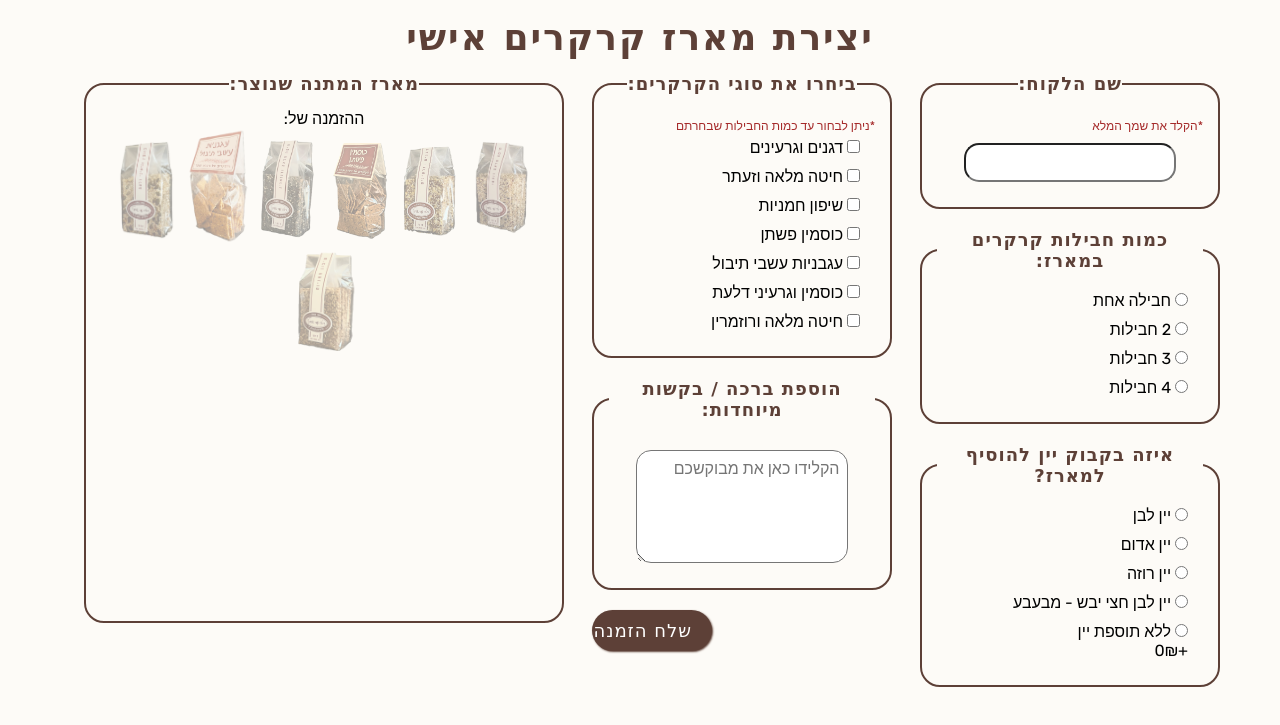
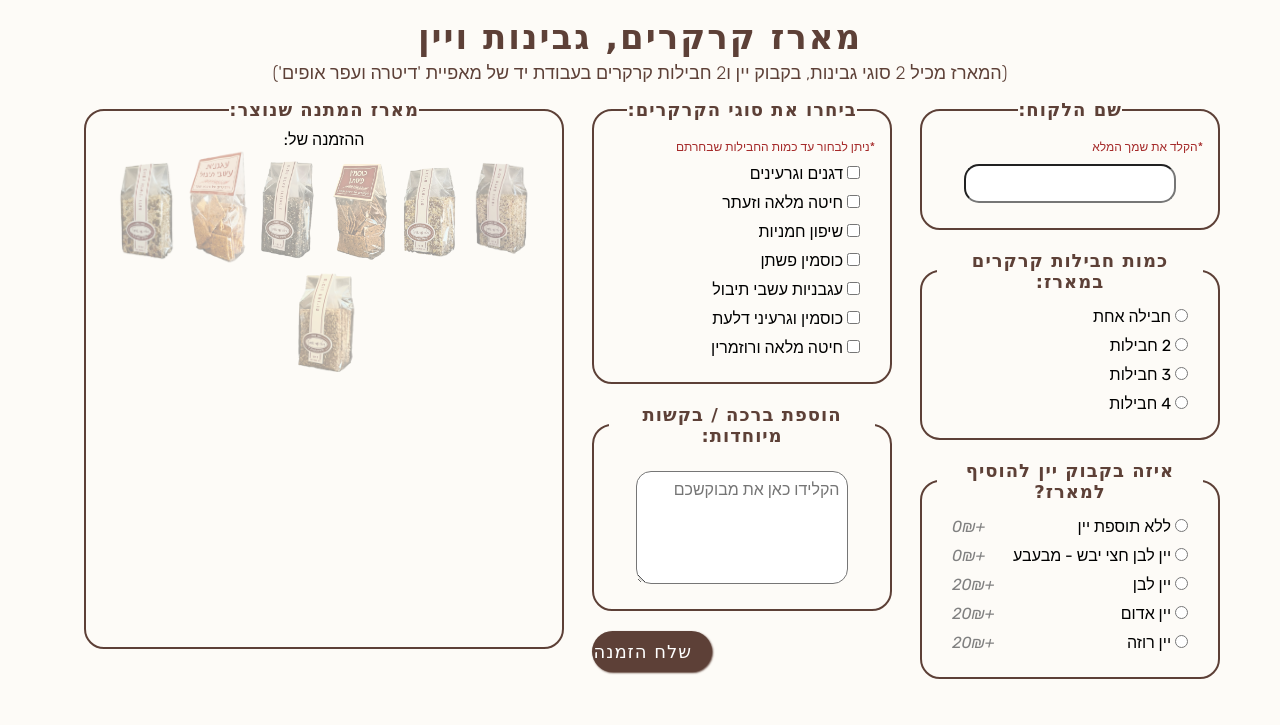
Before and after one commit to shayavi1234-bot/interactiveForm, a plain HTML site: page interactiveForm.html in a window 1280 px wide. Shown: the part 73-798 px from the top of the page. Drawn offline with Linux system fonts and the light colour scheme; a web font is replaced by a local one.

Commit message:
26.6 22:48

```diff
--- a/interactiveForm.html
+++ b/interactiveForm.html
@@ -50,7 +50,8 @@
 </header>
 <main>
     <div>
-        <h1>יצירת מארז קרקרים אישי</h1>
+        <h1>מארז קרקרים, גבינות ויין</h1>
+        <h2>(המארז מכיל 2 סוגי גבינות, בקבוק יין ו2 חבילות קרקרים בעבודת יד של מאפיית 'דיטרה ועפר אופים')</h2>
     </div>
 
     <div id="container">
@@ -85,25 +86,24 @@
                 <legend>איזה בקבוק יין להוסיף למארז?</legend>
                 <div class="formInside">
                     <div class="radio-button">
-                        <input type="radio" name="wines" id="whiteWine" value="1">
-                        <label for="whiteWine">יין לבן</label>
+                        <input type="radio" name="wines" id="noneWine" value="1">
+                        <label for="noneWine">ללא תוספת יין<span>+0₪</span></label>
                     </div>
                     <div class="radio-button">
-                        <input type="radio" name="wines" id="redWine" value="2">
-                        <label for="redWine">יין אדום</label>
+                        <input type="radio" name="wines" id="bubbleWine" value="2">
+                        <label for="bubbleWine">יין לבן חצי יבש - מבעבע<span>+0₪</span></label>
                     </div>
                     <div class="radio-button">
-                        <input type="radio" name="wines" id="rozeWine" value="3">
-                        <label for="rozeWine">יין רוזה</label>
+                        <input type="radio" name="wines" id="whiteWine" value="3">
+                        <label for="whiteWine">יין לבן<span>+20₪</span></label>
                     </div>
                     <div class="radio-button">
-                        <input type="radio" name="wines" id="bubbleWine" value="4">
-                        <label for="bubbleWine">יין לבן חצי יבש - מבעבע</label>
+                        <input type="radio" name="wines" id="redWine" value="4">
+                        <label for="redWine">יין אדום<span>+20₪</span></label>
                     </div>
                     <div class="radio-button">
-                        <input type="radio" name="wines" id="noneWine" value="5">
-                        <label for="noneWine">ללא תוספת יין</label>
-                        <p>+0₪</p>
+                        <input type="radio" name="wines" id="rozeWine" value="5">
+                        <label for="rozeWine">יין רוזה<span>+20₪</span></label>
                     </div>
                 </div>
         </fieldset>
--- a/styles/myStyle.css
+++ b/styles/myStyle.css
@@ -228,7 +228,6 @@ legend{
     letter-spacing: 1px;
     color:#5d4037;
     font-size: 18px;
-    margin-bottom: 5px;
 }
 h1{
     font-family: "Gveret Levin", cursive;
@@ -236,8 +235,15 @@ h1{
     font-weight: bold;
     letter-spacing: 2px;
     color:#5d4037;
-    font-size: 36px;
+    font-size: 34px;
     margin-top: 20px;
+}
+h2{
+    font-weight: 300;
+    text-align: center;
+    color:#5d4037;
+    font-size: 18px;
+    margin-top: 5px;
 }
 
 .radio-button, .checkbox-button{
@@ -245,8 +251,14 @@ h1{
     margin-bottom: 10px;
     padding-right: 15px;
 }
+.radio-button>label>span {
+    float: left;
+    margin-left: 15px;
+    color: gray;
+    font-style: italic;
+}
 .formOptions > p{
-    margin: 5px 0;
+    margin: 5px 0 10px 0;
     font-size: 12px;
     color: brown;
 }
```
